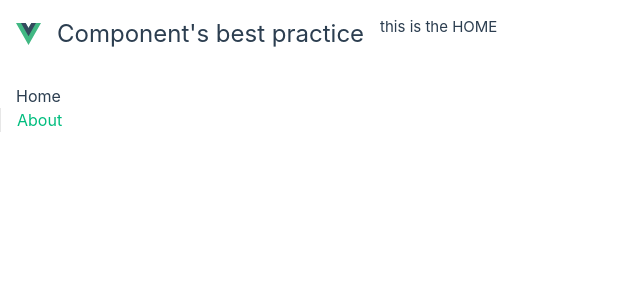
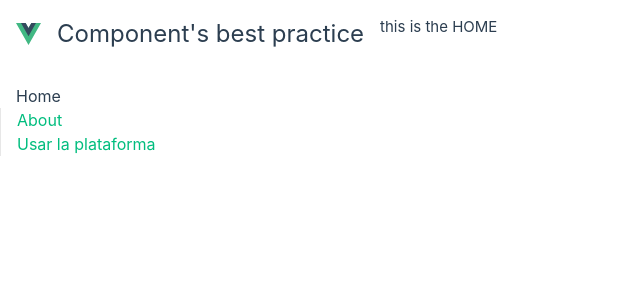
Before and after one commit to area73/components-best-practices, a Vue app: page / in a window 1280 px wide. Shown: the top 300 px of the page, without its empty margins (0-640 px from the left). Built offline with nearby package versions, Linux system fonts and the light colour scheme.

Commit message:
adding tailwind config and notes-mdç

```diff
--- a/src/App.vue
+++ b/src/App.vue
@@ -19,11 +19,13 @@ import { RouterLink, RouterView } from "vue-router";
       <nav>
         <RouterLink to="/">Home</RouterLink>
         <RouterLink to="/about">About</RouterLink>
+        <RouterLink to="/usar-la-plataforma">Usar la plataforma</RouterLink>
       </nav>
     </div>
   </header>
-
-  <RouterView />
+  <section>
+    <RouterView />
+  </section>
 </template>
 
 <style lang="scss">
@@ -97,9 +99,10 @@ header .wrapper {
     text-align: left;
     margin-left: -1rem;
     font-size: 1rem;
-
     padding: 1rem 0;
     margin-top: 1rem;
+    display: grid;
+    width: auto;
   }
 }
 </style>
--- a/src/assets/main.css
+++ b/src/assets/main.css
@@ -4,6 +4,11 @@
 @tailwind components;
 @tailwind utilities;
 
+
+
+.CoNtEnT {
+  background-color: blue;
+}
 
 #app {
   max-width: 1280px;
--- a/src/router/index.ts
+++ b/src/router/index.ts
@@ -1,3 +1,4 @@
+import UseThePaltform from "@/views/UseThePaltform.vue";
 import { createRouter, createWebHistory } from "vue-router";
 import HomeView from "../views/HomeView.vue";
 
@@ -17,6 +18,11 @@ const router = createRouter({
       // which is lazy-loaded when the route is visited.
       component: () => import("../views/AboutView.vue"),
     },
+    {
+      path: "/usar-la-plataforma",
+      name: "useThePlatform",
+      component: UseThePaltform,
+    },
   ],
 });
 
```
Also changed, not shown: 1 other file (tests, documents, lock files or other folders).
